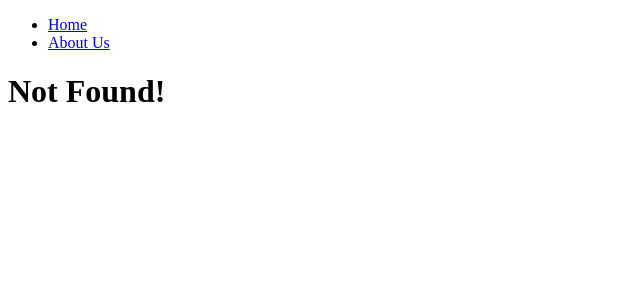
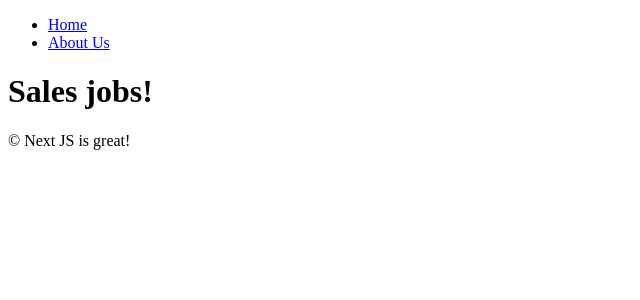
Before and after one commit to Nshellb/nomadcoders-nextjs14-manual, a Next.js app: page /about-us/company/jobs/sales in a window 1280 px wide. Before the commit this address had no page. Shown: the top 300 px of the page, without its empty margins (0-640 px from the left). Built offline with nearby package versions, Linux system fonts and the light colour scheme.

Commit message:
[ADD] 하위 디렉토리의 layout 추가

```diff
--- /dev/null
+++ b/app/about-us/company/jobs/sales/page.tsx
@@ -0,0 +1,3 @@
+export default function Sales() {
+  return <h1>Sales jobs!</h1>;
+}
--- /dev/null
+++ b/app/about-us/layout.tsx
@@ -0,0 +1,12 @@
+export default function AboutUsLayout({
+  children,
+}: {
+  children: React.ReactNode;
+}) {
+  return (
+    <div>
+      {children}
+      &copy; Next JS is great!
+    </div>
+  );
+}
```
